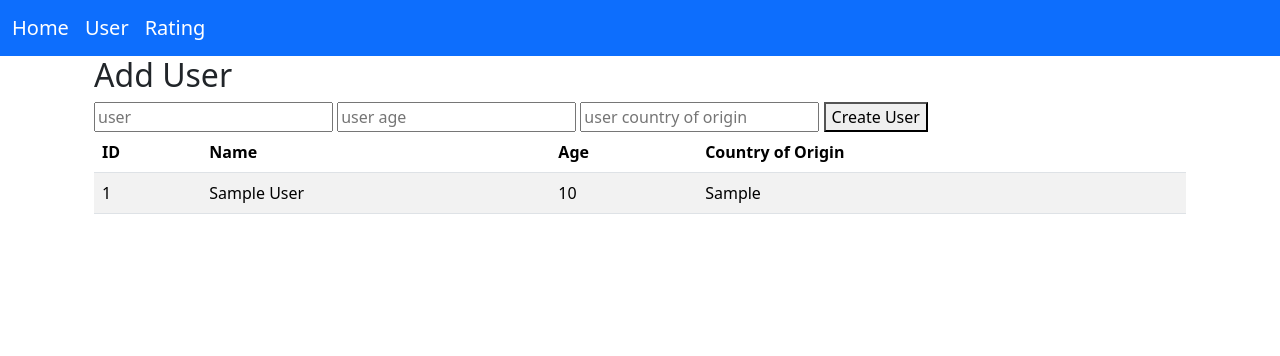
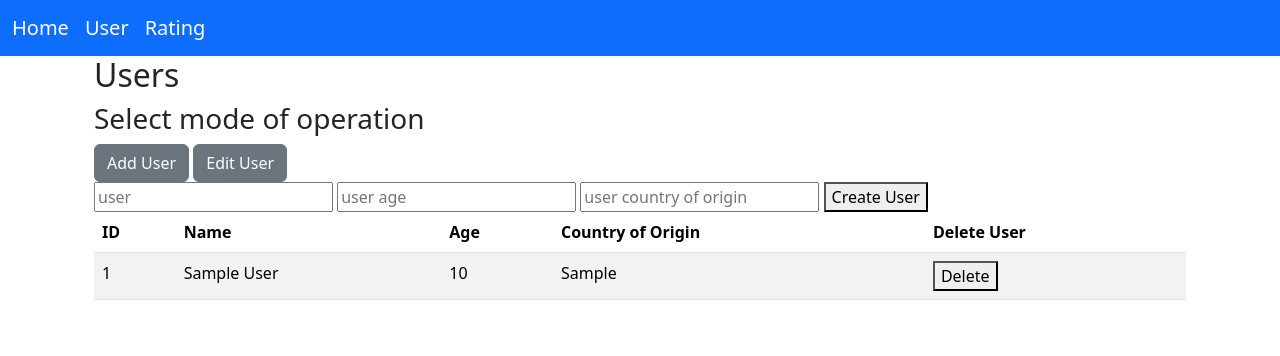
Before and after one commit to brubee/webfejlesztes_project, a Django app: page /users in a window 1280 px wide. Shown: the top 356 px of the page. Run offline with Django 4.2, Linux system fonts and the light colour scheme; tables that the repository leaves empty hold one stand-in row (values such as "Sample post"); some libraries are stand-ins or nearby versions.

Commit message:
Updated the User table with edit and delete functions

```diff
--- a/web_proj/website/templates/users.html
+++ b/web_proj/website/templates/users.html
@@ -19,15 +19,33 @@
 </nav>
 <body>
 <div class="container">
+    <div class="container" id="modes">
+        <h2>Users</h2>
+        <h3>Select mode of operation</h3>
+        <form method="get">
+            <button type="submit" name="mode" value="add" class="btn btn-secondary">Add User</button>
+            <button type="submit" name="mode" value="edit" class="btn btn-secondary">Edit User</button>
+        </form>
+    </div>
     <div class="container" id="forms">
-        <h2>Add User</h2>
+        {% if mode == 'add' %}
         <form method="post">
             {% csrf_token %}
             <input type="text"  name="name" placeholder="user">
             <input type="number" name="age" placeholder="user age">
             <input type="text" name="countryOfOrigin" placeholder="user country of origin">
-            <button type="submit", name="createUser">Create User</button>
+            <button type="submit" name="createUser">Create User</button>
         </form>
+        {% elif mode == 'edit' %}
+        <form method="post">
+            {% csrf_token %}
+            <input type="text" name="id" placeholder="id">
+            <input type="text"  name="name" placeholder="user">
+            <input type="number" name="age" placeholder="user age">
+            <input type="text" name="countryOfOrigin" placeholder="user country of origin">
+            <button type="submit" name="editUser">Edit User</button>
+        </form>
+        {% endif %}
     </div>
     <div class="container" id="table">
     <div class="table-responsive">
@@ -38,6 +56,7 @@
                 <th>Name</th>
                 <th>Age</th>
                 <th>Country of Origin</th>
+                <th>Delete User</th>
             </tr>
         </thead>
         <tbody>
@@ -47,6 +66,13 @@
                 <td>{{ item.name }}</td>
                 <td>{{ item.age }}</td>
                 <td>{{ item.countryOfOrigin }}</td>
+                <td>
+                    <form method="post">
+                        {% csrf_token %}
+                        <input type="hidden" value="{{ item.id }}" name="id">
+                        <button type="submit" name="deleteUser">Delete</button>
+                    </form>
+                </td>
             </tr>
         {% endfor %}
         </tbody>
--- a/web_proj/website/views.py
+++ b/web_proj/website/views.py
@@ -9,11 +9,33 @@ def home(request):
 
 
 def users(request):
+    if request.GET.get('mode'):
+        mode = request.GET['mode']
+    else:
+        mode = 'add'
+
     if request.method == 'POST' and 'createUser' in request.POST:
         User.objects.create(name=request.POST.get('name'), age=request.POST.get('age'),
                             countryOfOrigin=request.POST.get('countryOfOrigin'))
-        return HttpResponseRedirect(reverse("users"))
-    return render(request, 'users.html', {'data': User.objects.all()})
+    if request.method == 'POST' and 'editUser' in request.POST:
+        if User.objects.filter(id=request.POST.get('id')).count() == 0:
+            print("House does not exist")
+            return HttpResponseRedirect(reverse("users"))
+        newName = request.POST.get('name')
+        if newName == '':
+            newName = User.objects.filter(id=request.POST.get('id'))[0].name
+        newAge = request.POST.get('age')
+        if newAge == '':
+            newAge = User.objects.filter(id=request.POST.get('id'))[0].age
+        newCOO = request.POST.get('countryOfOrigin')
+        if newCOO == '':
+            newCOO = User.objects.filter(id=request.POST.get('id'))[0].countryOfOrigin
+        User.objects.filter(id=request.POST.get('id')).update(name=newName, age=newAge, countryOfOrigin=newCOO)
+
+    if request.method == 'POST' and 'deleteUser' in request.POST:
+        User.objects.filter(id=request.POST.get('id')).delete()
+    return render(request, 'users.html', {'data': User.objects.all(),
+                                          'mode': mode})
 
 
 def rating(request):
```
